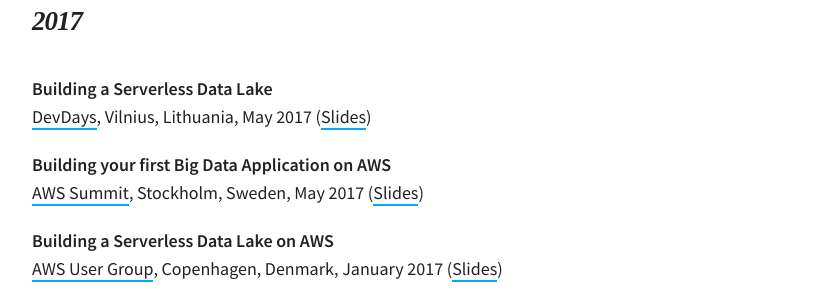
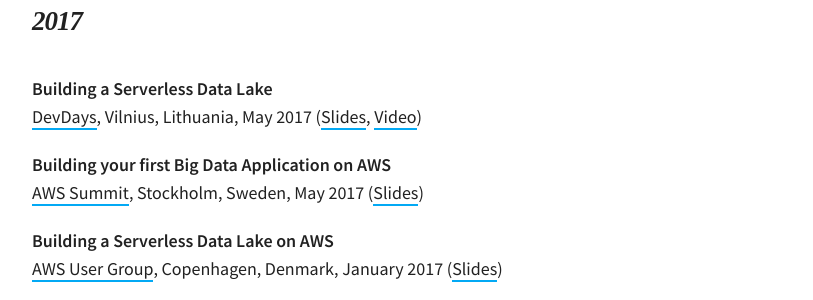
Before and after one commit to martinbuberl/martinbuberl.github.io, a Jekyll site: the page built from speaking.md, in a window 1280 px wide. Shown: the part 582-882 px from the top of the page, without its empty margins (233-1046 px from the left). Built offline with Jekyll 4.4.1, drawn with Linux system fonts in a browser that asks for light colours; nearby versions of some CDN libraries; some web fonts are replaced.

Commit message:
Added video

```diff
--- a/speaking.md
+++ b/speaking.md
@@ -12,7 +12,7 @@ I occasionally stand in front of people and talk about the things that I'm passi
 <h2 id="2017" class="has-permalink">2017<a class="permalink" title="Permalink" href="#2017">#</a></h2>
 
 **Building a Serverless Data Lake**<br/>
-[DevDays](http://devdays.lt/), Vilnius, Lithuania, May 2017 ([Slides](https://goo.gl/sCWDrR))
+[DevDays](http://devdays.lt/), Vilnius, Lithuania, May 2017 ([Slides](https://goo.gl/sCWDrR), [Video](https://youtu.be/eZcgt0XaDfI))
 
 **Building your first Big Data Application on AWS**<br/>
 [AWS Summit](https://aws.amazon.com/summits/stockholm/), Stockholm, Sweden, May 2017 ([Slides](https://goo.gl/GyteT7))
```
